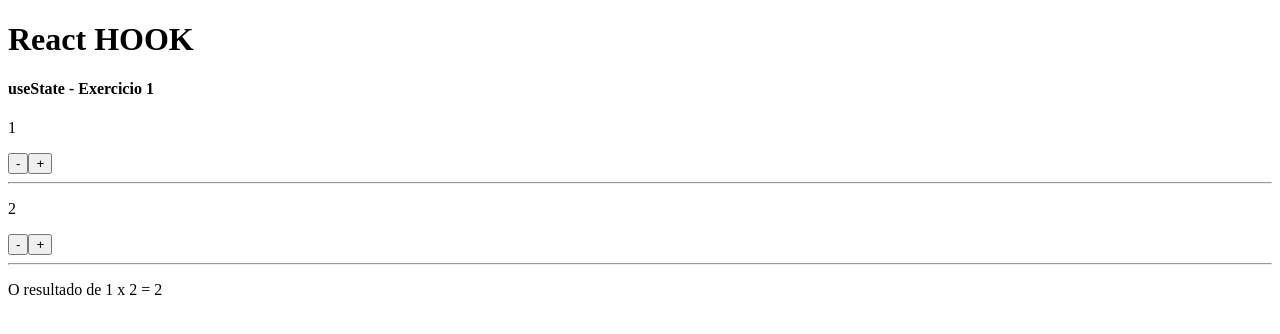
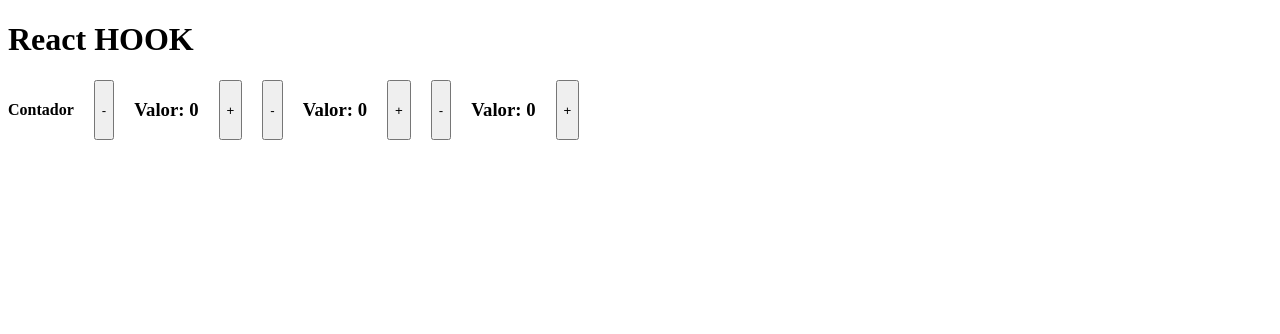
Before and after one commit to kayonulldreinull/react_next_hooks, a React (Vite) app: page / in a window 1280 px wide. Shown: the top 334 px of the page. Built offline with nearby package versions, Linux system fonts and the light colour scheme.

Commit message:
04_hooks exercises

```diff
--- a/src/App.jsx
+++ b/src/App.jsx
@@ -2,16 +2,18 @@ import React from 'react'
 
 // import HookState01 from './components/UseState_01'
 // import HookState02 from './components/UseState_02'
-import HookState03 from './components/UseState_03'
+// import HookState03 from './components/UseState_03'
+import HookState04 from './components/UseState_04'
+import './components/styles.css';
 
 export default() => {
 
   return (
     <>
-      <h1>React HOOK</h1>
-      {/* <HookState01 /> */}
-      {/* <HookState02 /> */}
-      <HookState03 />
+     <h1>React HOOK</h1>
+     <div className="layout">
+      <HookState04 />
+      </div>
     </>
   )
 }
--- /dev/null
+++ b/src/components/UseState_04.jsx
@@ -0,0 +1,17 @@
+import React from 'react'
+import './styles.css';
+import UseState_04a from './UseState_04a';
+
+export default () => {
+
+    return (
+    <>
+     <h4>Contador</h4>
+     <div className="layout">
+        <UseState_04a unidades={1} />
+        <UseState_04a unidades={5} />
+        <UseState_04a unidades={10} />
+        </div>
+    </>
+  )
+}
--- /dev/null
+++ b/src/components/UseState_04a.jsx
@@ -0,0 +1,24 @@
+import React, { useState } from 'react'
+
+export default ({ unidades }) => {
+
+const [valor1, setValor1] = useState(0)
+
+function decremento() {
+    setValor1( v => v - unidades);
+}
+
+function incremento() {
+    setValor1( v => v + unidades);
+}
+
+    return (
+    <>
+
+        <button onClick={decremento}>-</button>
+        <h3>Valor: <strong>{valor1}</strong></h3>
+        <button onClick={incremento}>+</button>
+
+    </>
+  )
+}
--- /dev/null
+++ b/src/components/styles.css
@@ -0,0 +1,5 @@
+.layout {
+    display: flex;
+    flex-direction: row;
+    gap: 20px;
+}
```
Also changed, not shown: src/components/UseState_03.jsx (+4 -4 lines).
